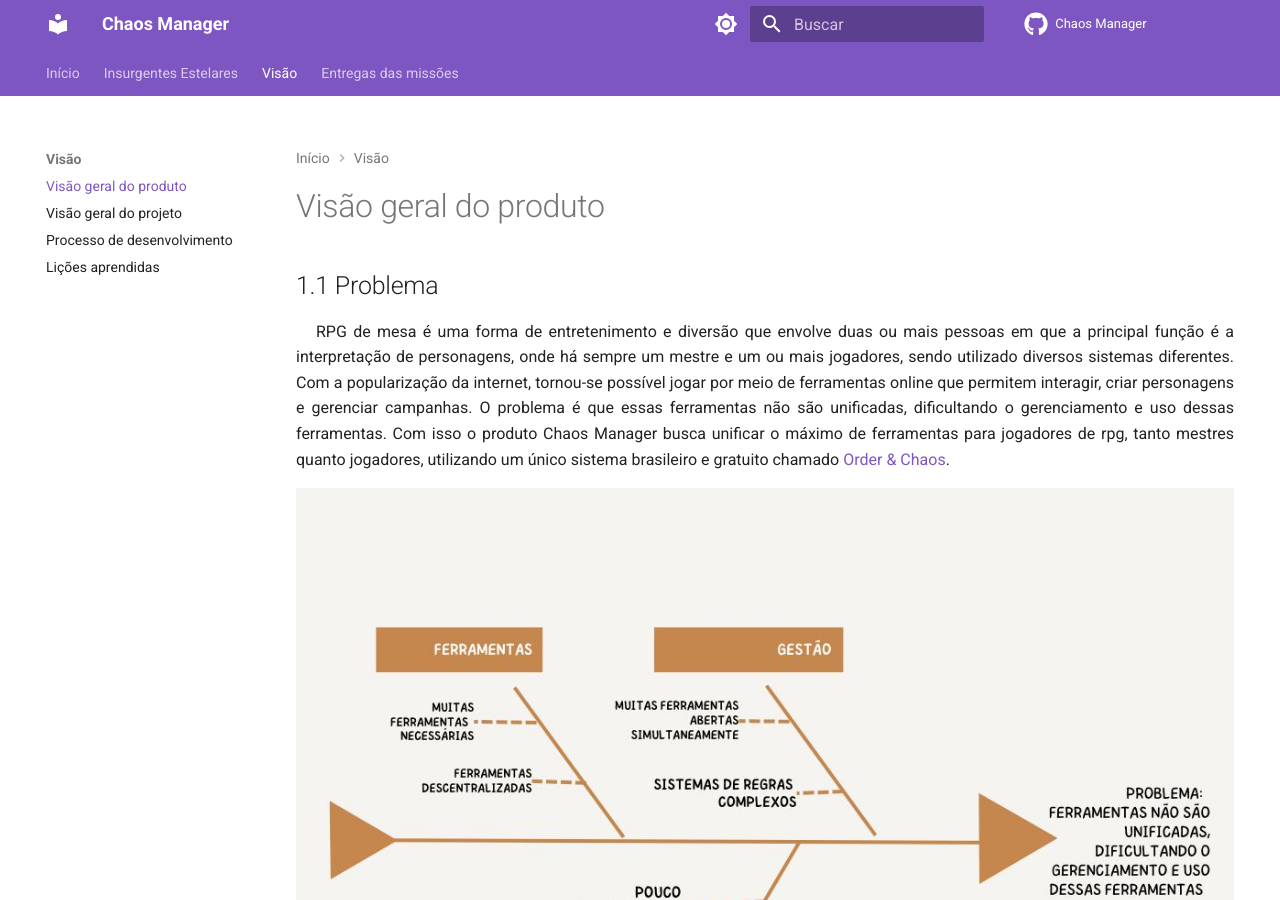
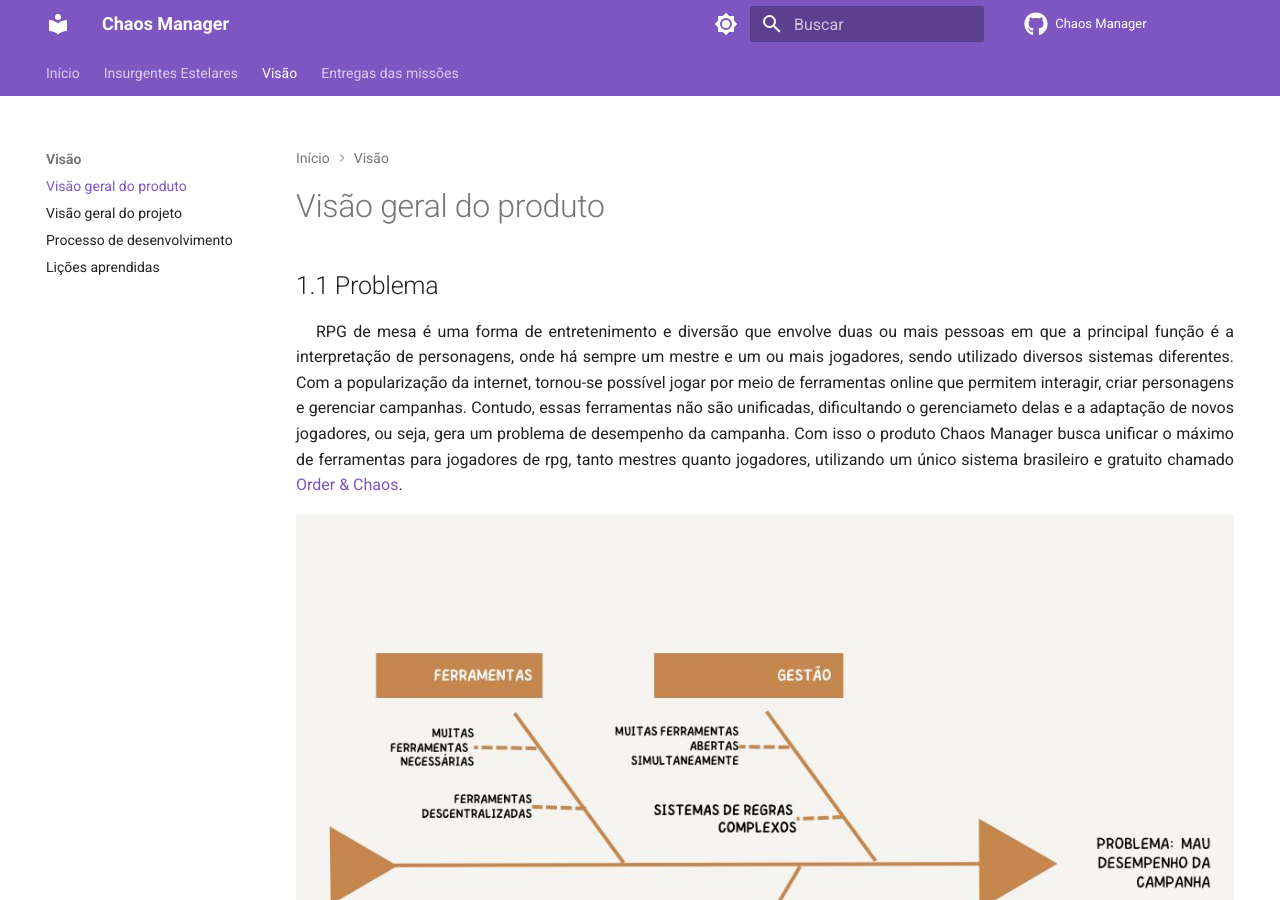
Before and after one commit to mdsreq-fga-unb/2023.2-ChaosManager, an MkDocs documentation site: the page built from docs/visao_produto.md, in a window 1280 px wide and 900 px high. Built offline with MkDocs 1.6.1 and Material for MkDocs 9.7.7, drawn with Linux system fonts in a browser that asks for light colours; comment, search, counter and statistics services are not loaded.

Commit message:
fix: atualização do produto

```diff
--- a/docs/visao_produto.md
+++ b/docs/visao_produto.md
@@ -6,7 +6,7 @@
 ## 1.1 Problema
 
 <p style="text-align:justify; text-indent:20px;">
-RPG de mesa é uma forma de entretenimento e diversão que envolve duas ou mais pessoas em que a principal função é a interpretação de personagens, onde há sempre um mestre e um ou mais jogadores, sendo utilizado diversos sistemas diferentes. Com a popularização da internet, tornou-se possível jogar por meio de ferramentas online que permitem interagir, criar personagens e gerenciar campanhas. O problema é que essas ferramentas não são unificadas, dificultando o gerenciamento e uso dessas ferramentas. Com isso o produto Chaos Manager busca unificar o máximo de ferramentas para jogadores de rpg, tanto mestres quanto jogadores, utilizando um único sistema brasileiro e gratuito chamado <a href="../assets/OrderChaos.pdf" target="_blank">Order & Chaos</a>.
+RPG de mesa é uma forma de entretenimento e diversão que envolve duas ou mais pessoas em que a principal função é a interpretação de personagens, onde há sempre um mestre e um ou mais jogadores, sendo utilizado diversos sistemas diferentes. Com a popularização da internet, tornou-se possível jogar por meio de ferramentas online que permitem interagir, criar personagens e gerenciar campanhas. Contudo, essas ferramentas não são unificadas, dificultando o gerenciameto delas e a adaptação de novos jogadores, ou seja, gera um problema de desempenho da campanha. Com isso o produto Chaos Manager busca unificar o máximo de ferramentas para jogadores de rpg, tanto mestres quanto jogadores, utilizando um único sistema brasileiro e gratuito chamado <a href="../assets/OrderChaos.pdf" target="_blank">Order & Chaos</a>.
 </p>
 
 ![Diagrama!](assets/diagrama_peixe.jpg "Diagrama")
```
Also changed, not shown: docs/assets/diagrama_peixe.jpg.
